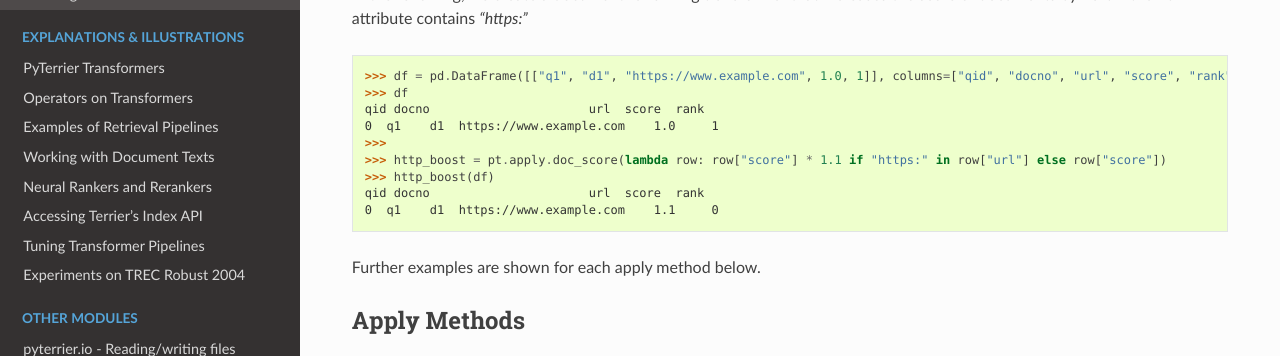
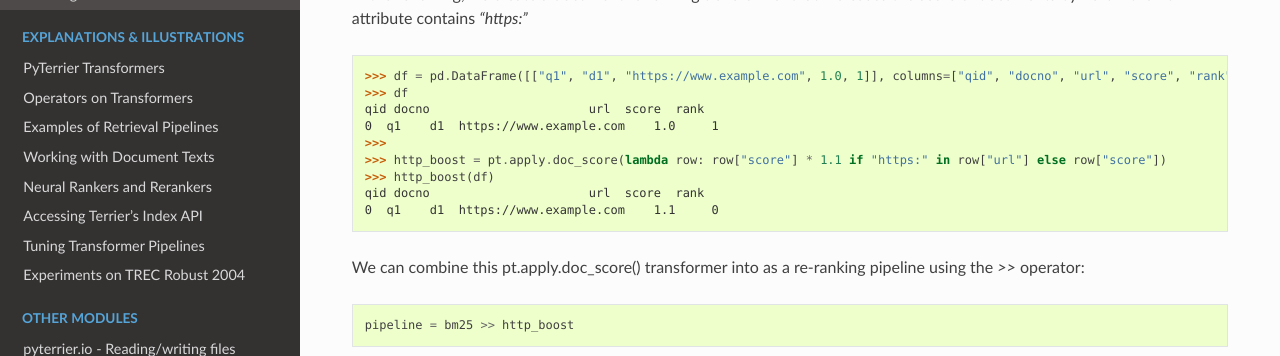
Before and after one commit to terrier-org/pyterrier, a Sphinx documentation site: the page built from docs/apply.rst, in a window 1280 px wide and 900 px high, scrolled down 1102 px, cut to the strip 0-356 px from the top of the window. Built offline with Sphinx 7.4.7 and the Read the Docs theme 2.0.0, drawn with Linux system fonts in a browser that asks for light colours; pages that are not in the unit, such as notebooks, are missing from menus; the version number is read from the project's files by our own code.

Commit message:
add example reranking pipeline to opening example

```diff
--- a/docs/apply.rst
+++ b/docs/apply.rst
@@ -66,6 +66,10 @@ In the following, we create a document re-ranking transformer that increases the
     qid docno                      url  score  rank
     0  q1    d1  https://www.example.com    1.1     0
 
+We can combine this pt.apply.doc_score() transformer into as a re-ranking pipeline using the `>>` operator::
+
+    pipeline = bm25 >> http_boost
+
 Further examples are shown for each apply method below.
 
 Apply Methods
```
